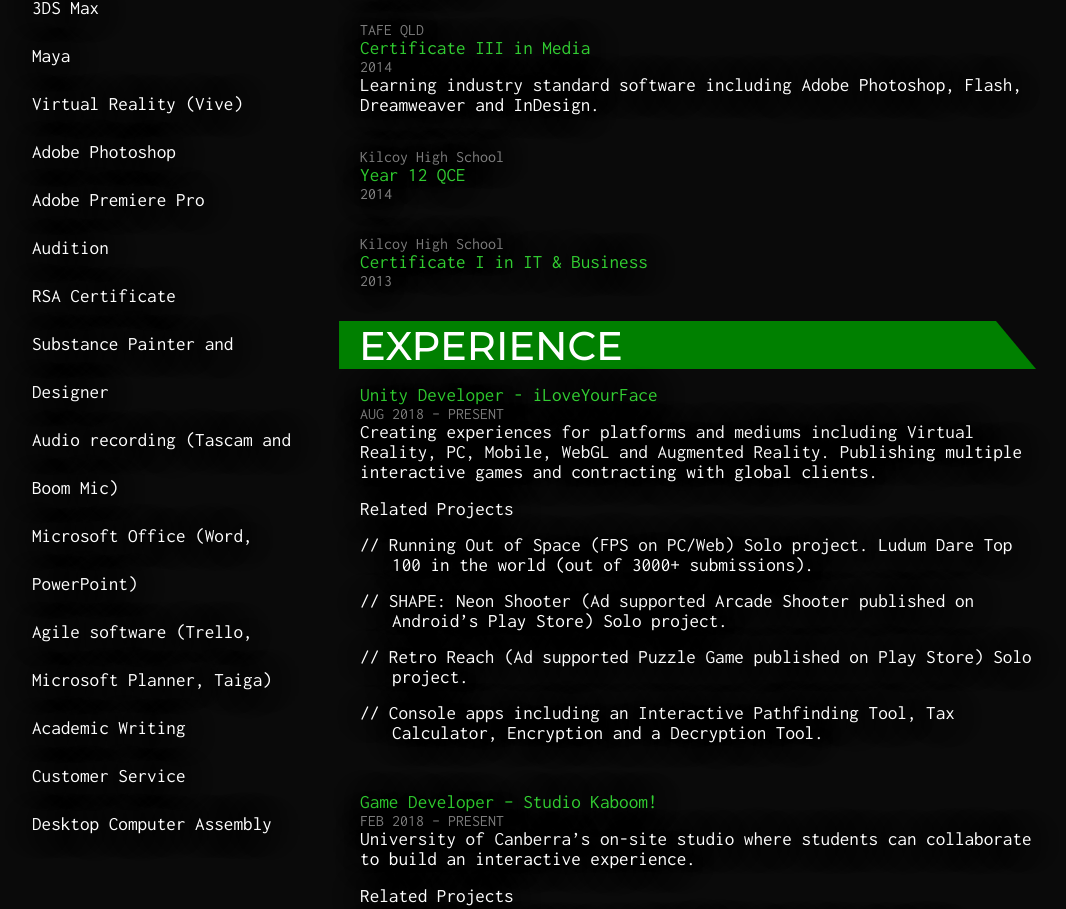
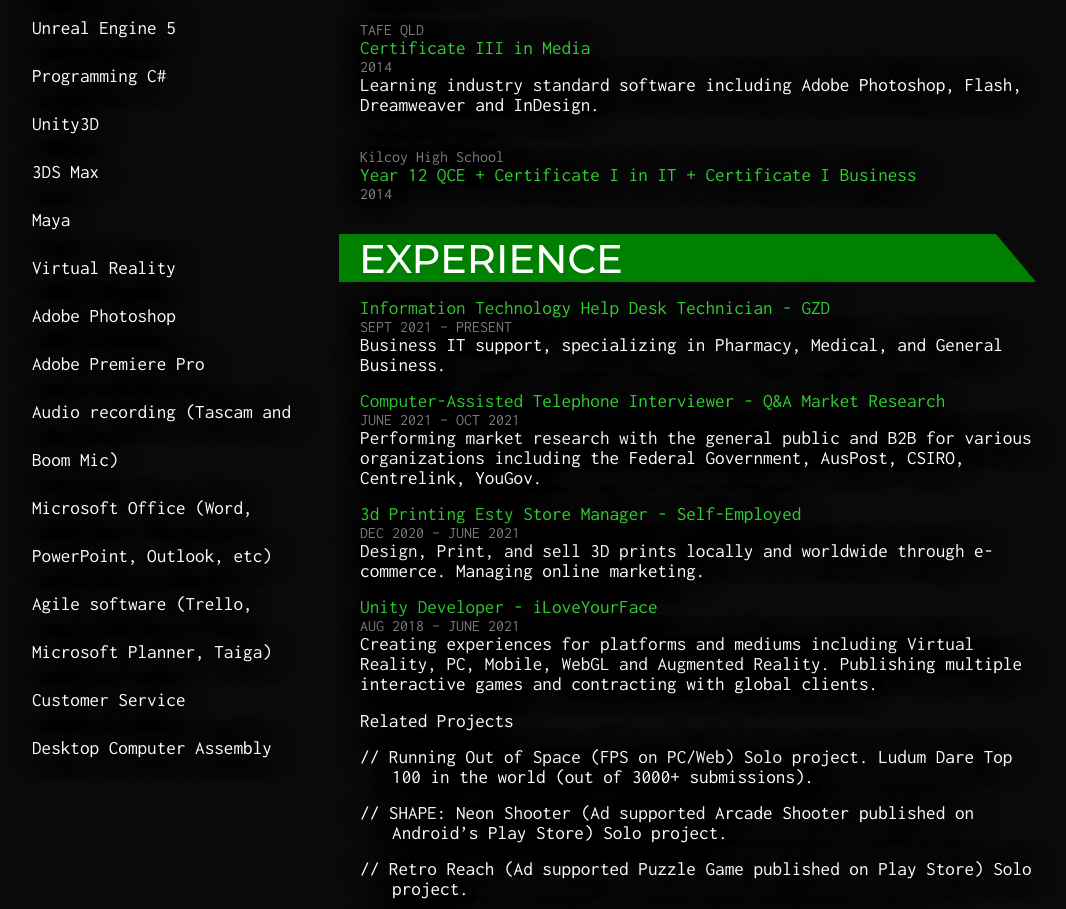
Before and after one commit to iLoveYourFace/iLoveYourFace.github.io, a plain HTML site: page About.html in a window 1280 px wide. Shown: the part 1231-2140 px from the top of the page, without its empty margins (106-1172 px from the left). Drawn offline with Linux system fonts and the light colour scheme.

Commit message:
Updated personal details and added experience

```diff
--- a/About.html
+++ b/About.html
@@ -52,43 +52,39 @@
                     <span style="color: limegreen">Alias</span> _iLoveYourFace;
                 </p>
                 <p style="margin-top: .2em; font-size: 1.2em">
-                    <span style="color: limegreen">Location</span> _Brisbane_Australia;
+                    <span style="color: limegreen">Location</span> _Sunshine Coast_Australia;
                 </p>
                 <h2 style="font-weight: 400; line-height: 50%"><br>
                     <span style="color: limegreen"><br>SKILLS</span>
                 </h2>
 
                 <p style="line-height: 250%; font-size: 1.2em">
+                    Substance Painter and Designer
+                    <br>
+                    Blender
+                    <br>
+                    Unreal Engine 5
+                    <br>
                     Programming C#
                     <br>
                     Unity3D
-                    <br>
-                    Unreal Engine
                     <br>
                     3DS Max
                     <br>
                     Maya
                     <br>
-                    Virtual Reality (Vive)
+                    Virtual Reality
                     <br>
                     Adobe Photoshop
                     <br>
                     Adobe Premiere Pro
                     <br>
-                    Audition
-                    <br>
-                    RSA Certificate
-                    <br>
-                    Substance Painter and Designer
-                    <br>
                     Audio recording (Tascam and Boom Mic)
                     <br>
-                    Microsoft Office (Word, PowerPoint)
+                    Microsoft Office (Word, PowerPoint, Outlook, etc)
                     <br>
                     Agile software (Trello, Microsoft
                     Planner, Taiga)
-                    <br>
-                    Academic Writing
                     <br>
                     Customer Service
                     <br>
@@ -112,7 +108,7 @@
                     <br>
                     <span style="color: gray">2017 - MAY 2020</span>
                     <br>
-                    <span style="font-size: 1.2em">GPA 5.5, WAM 74%. Developing skills in areas such as game design, game art, and computer programming. Including key concepts such as game mechanics, artificial intelligence, 3D graphics, animation and real-time technology.</span>
+                    <span style="font-size: 1.2em">GPA 5.59, WAM 75%. Developing skills in areas such as game design, game art, and computer programming. Including key concepts such as game mechanics, artificial intelligence, 3D graphics, animation, and real-time technology.</span>
                 </p>
 
                 <p>
@@ -138,19 +134,13 @@
                 <p>
                     <span style="color: gray"><br>Kilcoy High School</span>
                     <br>
-                    <span style="color: limegreen; font-size: 1.2em;">Year 12 QCE</span>
+                    <span style="color: limegreen; font-size: 1.2em;">Year 12 QCE + Certificate I in IT + Certificate I Business</span>
                     <br>
                     <span style="color: gray">2014</span>
                 </p>
 
-                <p>
-                    <span style="color: gray"><br>Kilcoy High School</span>
-                    <br>
-                    <span style="color: limegreen; font-size: 1.2em;">Certificate I in IT & Business</span>
-                    <br>
-                    <span style="color: gray">2013</span>
-                </p>
                 <p style="line-height: 0"><br></p>
+
             </div>
 
             <div class="trapezoid">
@@ -160,9 +150,33 @@
             <div style="margin-left: 3%">
 
                 <p>
+                    <span style="color: limegreen; font-size: 1.2em;">Information Technology Help Desk Technician - GZD</span>
+                    <br>
+                    <span style="color: gray">SEPT 2021 – PRESENT</span>
+                    <br>
+                    <span style="font-size: 1.2em">Business IT support, specializing in Pharmacy, Medical, and General Business.</span>
+                </p>
+
+                <p>
+                    <span style="color: limegreen; font-size: 1.2em;">Computer-Assisted Telephone Interviewer - Q&A Market Research</span>
+                    <br>
+                    <span style="color: gray">JUNE 2021 – OCT 2021</span>
+                    <br>
+                    <span style="font-size: 1.2em">Performing market research with the general public and B2B for various organizations including the Federal Government, AusPost, CSIRO, Centrelink, YouGov. </span>
+                </p>
+
+                <p>
+                    <span style="color: limegreen; font-size: 1.2em;">3d Printing Esty Store Manager - Self-Employed</span>
+                    <br>
+                    <span style="color: gray">DEC 2020 – JUNE 2021</span>
+                    <br>
+                    <span style="font-size: 1.2em">Design, Print, and sell 3D prints locally and worldwide through e-commerce. Managing online marketing.</span>
+                </p>
+
+                <p>
                     <span style="color: limegreen; font-size: 1.2em;">Unity Developer - iLoveYourFace</span>
                     <br>
-                    <span style="color: gray">AUG 2018 – PRESENT</span>
+                    <span style="color: gray">AUG 2018 – JUNE 2021</span>
                     <br>
                     <span style="font-size: 1.2em">Creating experiences for platforms and mediums including Virtual Reality, PC, Mobile, WebGL and Augmented Reality. Publishing multiple interactive games and contracting with global clients. </span>
                     <br><br>
```
